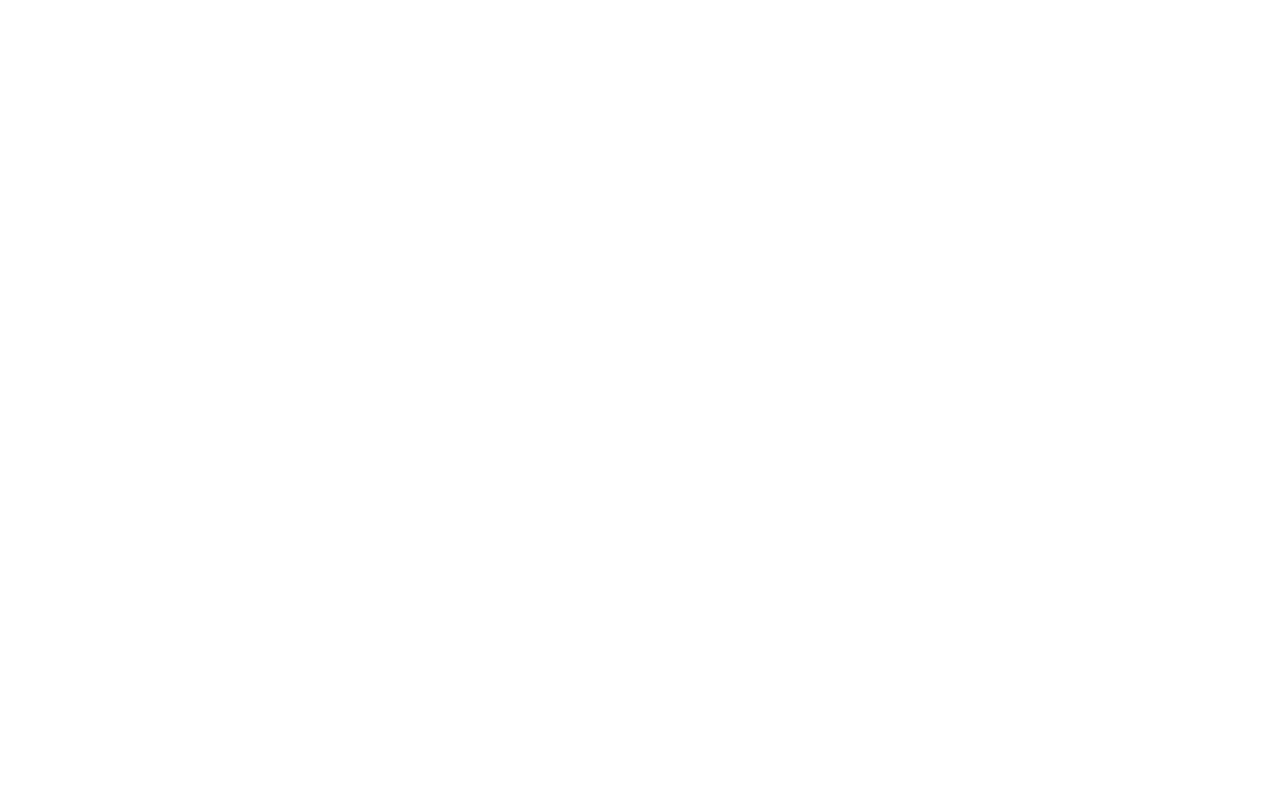
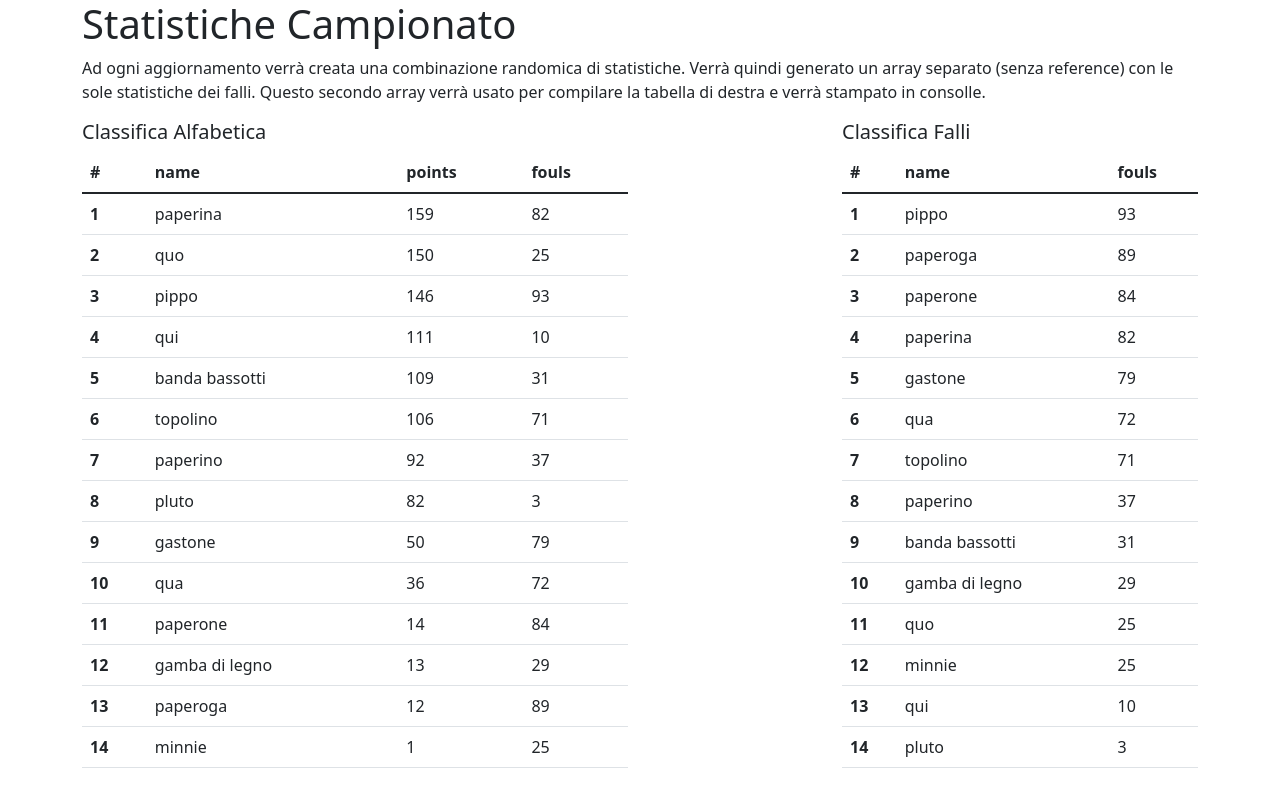
Before and after one commit to cincenfrank/js-snack-es6, a plain HTML site: page snack2.html in a window 1280 px wide. Drawn offline with nearby package versions, Linux system fonts and the light colour scheme.

Commit message:
basic implementation

```diff
--- a/js/snack2.js
+++ b/js/snack2.js
@@ -0,0 +1,76 @@
+const teamsArray = [
+  { name: "pippo", points: 0, fouls: 0 },
+  { name: "pluto", points: 0, fouls: 0 },
+  { name: "paperino", points: 0, fouls: 0 },
+  { name: "paperoga", points: 0, fouls: 0 },
+  { name: "banda bassotti", points: 0, fouls: 0 },
+  { name: "paperone", points: 0, fouls: 0 },
+  { name: "gamba di legno", points: 0, fouls: 0 },
+  { name: "gastone", points: 0, fouls: 0 },
+  { name: "minnie", points: 0, fouls: 0 },
+  { name: "paperina", points: 0, fouls: 0 },
+  { name: "topolino", points: 0, fouls: 0 },
+  { name: "qui", points: 0, fouls: 0 },
+  { name: "quo", points: 0, fouls: 0 },
+  { name: "qua", points: 0, fouls: 0 },
+];
+const rankTable = document.getElementById("rank-table");
+const foulsTable = document.getElementById("fouls-table");
+
+generateData();
+const foulsArray = generateFoulsArray(teamsArray);
+console.log("Teams Array", teamsArray);
+console.log("Fouls Array", foulsArray);
+generateTable(teamsArray, rankTable);
+generateTable(foulsArray, foulsTable);
+
+function generateTable(inputArray, htmlTable) {
+  htmlTable.innerHTML = "";
+  let headerRows = `<thead><tr><th scope="col">#</th>`;
+  for (const key in inputArray[0]) {
+    headerRows += `<th scope="col">${key}</th>`;
+  }
+  headerRows += `</tr></thead>`;
+
+  let bodyRows = `<tbody>`;
+  for (let i = 0; i < inputArray.length; i++) {
+    bodyRows += ` <tr>
+      <th scope="row">${i + 1}</th>`;
+    for (const key in inputArray[i]) {
+      bodyRows += `<td>${inputArray[i][key]}</td>`;
+    }
+    bodyRows += `</tr>`;
+  }
+  bodyRows += `</tbody>`;
+  htmlTable.innerHTML = headerRows + bodyRows;
+}
+
+function generateData() {
+  for (let i = 0; i < teamsArray.length; i++) {
+    teamsArray[i].fouls = generateRandomNumberBetween(0, 100);
+    teamsArray[i].points = generateRandomNumberBetween(0, 200);
+  }
+  teamsArray.sort((a, b) => b.points - a.points);
+}
+
+function generateFoulsArray(teamsArray) {
+  const newArray = [];
+  for (let i = 0; i < teamsArray.length; i++) {
+    const { name, fouls } = teamsArray[i];
+    newArray.push({ name, fouls });
+  }
+  newArray.sort((a, b) => b.fouls - a.fouls);
+  return newArray;
+}
+
+/**
+ *  returns a random number between the specified values. The returned value is no lower than (and may possibly equal) min, and is less than (and not equal) max.
+ * @param {number} min
+ * @param {number} max
+ * @returns {number}
+ */
+function generateRandomNumberBetween(min, max) {
+  min = Math.ceil(min);
+  max = Math.floor(max);
+  return Math.floor(Math.random() * (max - min) + min); //The maximum is exclusive and the minimum is inclusive
+}
--- a/snack2.html
+++ b/snack2.html
@@ -0,0 +1,92 @@
+<!DOCTYPE html>
+<html lang="it">
+
+<head>
+    <meta charset="UTF-8">
+    <meta http-equiv="X-UA-Compatible" content="IE=edge">
+    <meta name="viewport" content="width=device-width, initial-scale=1.0">
+    <title>Snack 2</title>
+    <link href="https://cdn.jsdelivr.net/npm/bootstrap@5.1.1/dist/css/bootstrap.min.css" rel="stylesheet"
+        integrity="sha384-F3w7mX95PdgyTmZZMECAngseQB83DfGTowi0iMjiWaeVhAn4FJkqJByhZMI3AhiU" crossorigin="anonymous">
+    <link rel="stylesheet" href="css/style.css">
+</head>
+
+<body>
+    <header></header>
+    <main>
+        <div class="container">
+            <h1>Statistiche Campionato</h1>
+            <p>Ad ogni aggiornamento verrà creata una combinazione randomica di statistiche. Verrà quindi generato un
+                array separato (senza reference) con le sole statistiche dei falli. Questo secondo array verrà usato per
+                compilare la tabella di destra e verrà stampato in consolle.</p>
+        </div>
+        <div class="container">
+            <div class="row justify-content-between">
+                <div class="col-6">
+                    <h5>Classifica Alfabetica</h5>
+                    <table class="table" id="rank-table">
+                        <!-- <thead>
+                            <tr>
+                                <th scope="col">#</th>
+                                <th scope="col">First</th>
+                                <th scope="col">Last</th>
+                                <th scope="col">Handle</th>
+                            </tr>
+                        </thead>
+                        <tbody>
+                            <tr>
+                                <th scope="row">1</th>
+                                <td>Mark</td>
+                                <td>Otto</td>
+                                <td>@mdo</td>
+                            </tr>
+                            <tr>
+                                <th scope="row">2</th>
+                                <td>Jacob</td>
+                                <td>Thornton</td>
+                                <td>@fat</td>
+                            </tr>
+                            <tr>
+                                <th scope="row">3</th>
+                                <td colspan="2">Larry the Bird</td>
+                                <td>@twitter</td>
+                            </tr>
+                        </tbody> -->
+                    </table>
+                </div>
+                <div class="col-4">
+                    <h5>Classifica Falli</h5>
+                    <table class="table" id="fouls-table">
+                        <!-- <thead>
+                            <tr>
+                                <th scope="col">#</th>
+                                <th scope="col">First</th>
+                                <th scope="col">Last</th>
+                                <th scope="col">Handle</th>
+                            </tr>
+                        </thead>
+                        <tbody>
+                            <tr>
+                                <th scope="row">1</th>
+                                <td>Mark</td>
+                                <td>Otto</td>
+                                <td>@mdo</td>
+                            </tr>
+                            <tr>
+                                <th scope="row">2</th>
+                                <td>Jacob</td>
+                                <td>Thornton</td>
+                                <td>@fat</td>
+                            </tr>
+
+                        </tbody> -->
+                    </table>
+                </div>
+            </div>
+        </div>
+    </main>
+    <footer></footer>
+    <script src="js/snack2.js"></script>
+</body>
+
+</html>
```
Also changed, not shown: index.html (+6 -4 lines).
